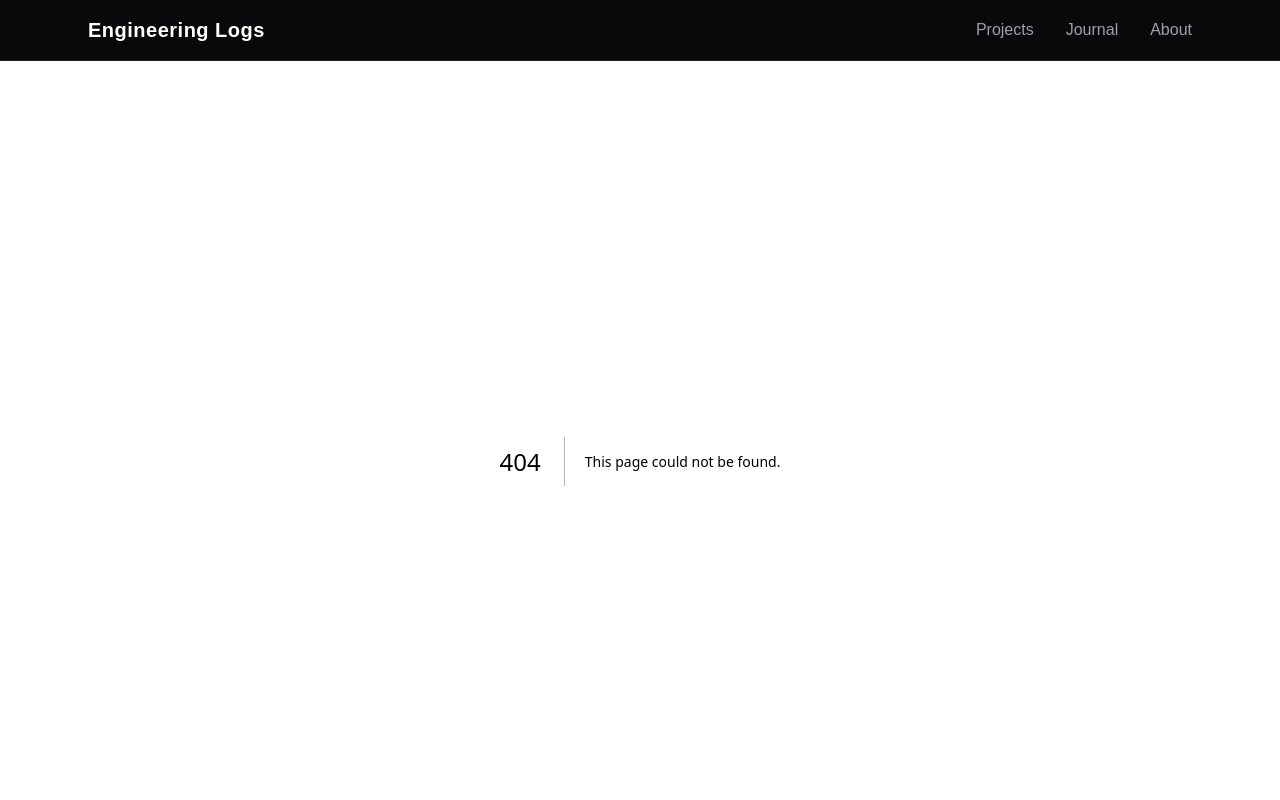
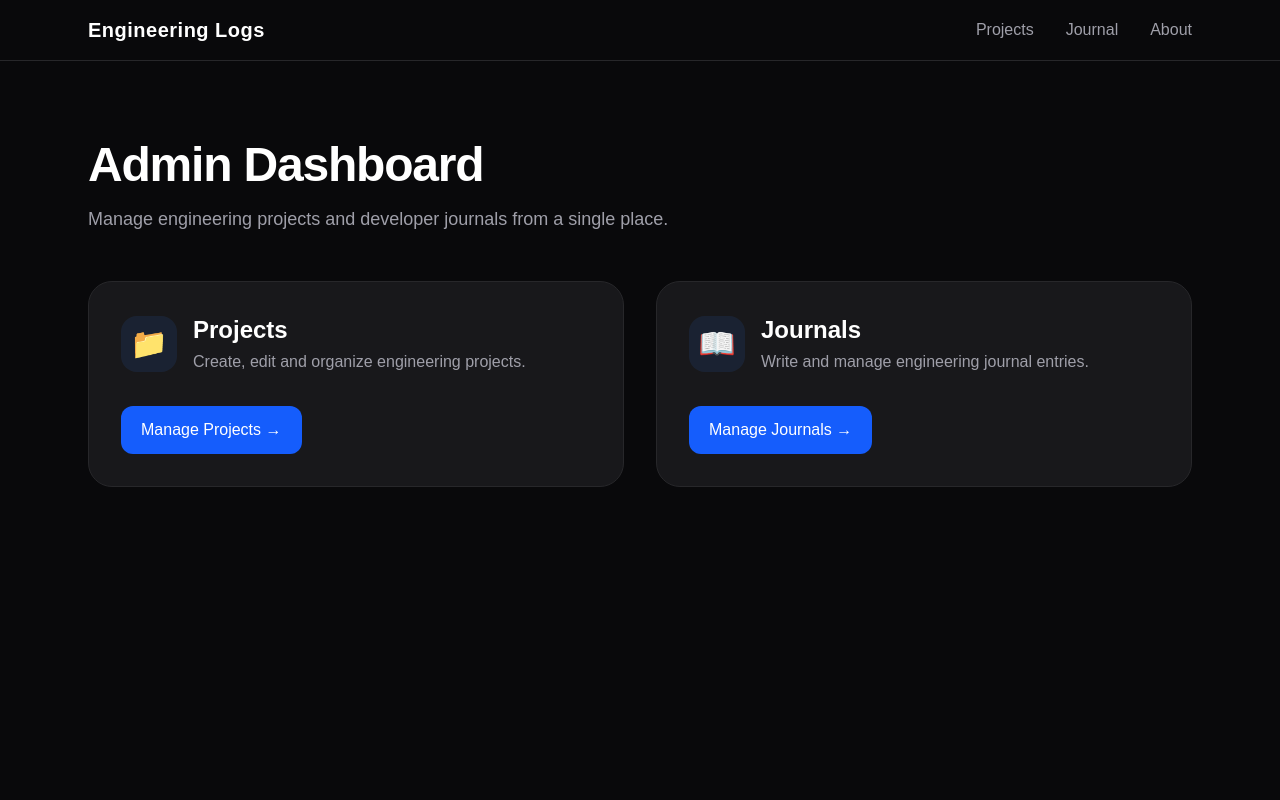
Before and after one commit to UchihaCoder-96/EngineeringLogs, a Next.js app in the folder frontend/: page /admin in a window 1280 px wide. Before the commit this address had no page. Shown: the top 800 px of the page. Built offline with nearby package versions, Linux system fonts and the light colour scheme.

Commit message:
Add Admin dashboard page

```diff
--- /dev/null
+++ b/frontend/app/admin/page.tsx
@@ -0,0 +1,94 @@
+import Link from "next/link";
+
+export default function Page() {
+    return (
+        <section className="min-h-screen bg-zinc-950 text-white">
+            <div className="mx-auto max-w-6xl px-6 py-20">
+
+                <div>
+                    <h1 className="text-5xl font-bold tracking-tight">
+                        Admin Dashboard
+                    </h1>
+
+                    <p className="mt-4 max-w-2xl text-lg text-zinc-400">
+                        Manage engineering projects and developer journals from a
+                        single place.
+                    </p>
+                </div>
+
+                <div className="mt-12 grid gap-8 md:grid-cols-2">
+
+                    <div className="group rounded-3xl border border-zinc-800 bg-zinc-900 p-8 transition-all duration-300 hover:-translate-y-1 hover:border-blue-500/50 hover:shadow-xl hover:shadow-blue-500/10">
+
+                        <div className="flex items-center gap-4">
+
+                            <div className="flex h-14 w-14 items-center justify-center rounded-2xl bg-blue-500/10 text-3xl">
+                                📁
+                            </div>
+
+                            <div>
+                                <h2 className="text-2xl font-semibold">
+                                    Projects
+                                </h2>
+
+                                <p className="mt-1 text-zinc-400">
+                                    Create, edit and organize engineering
+                                    projects.
+                                </p>
+                            </div>
+
+                        </div>
+
+                        <div className="mt-8">
+
+                            <Link
+                                href="/admin/projects"
+                                className="inline-flex rounded-xl bg-blue-600 px-5 py-3 font-medium transition hover:bg-blue-500"
+                            >
+                                Manage Projects →
+                            </Link>
+
+                        </div>
+
+                    </div>
+
+                    <div className="group rounded-3xl border border-zinc-800 bg-zinc-900 p-8 transition-all duration-300 hover:-translate-y-1 hover:border-blue-500/50 hover:shadow-xl hover:shadow-blue-500/10">
+
+                        <div className="flex items-center gap-4">
+
+                            <div className="flex h-14 w-14 items-center justify-center rounded-2xl bg-blue-500/10 text-3xl">
+                                📖
+                            </div>
+
+                            <div>
+                                <h2 className="text-2xl font-semibold">
+                                    Journals
+                                </h2>
+
+                                <p className="mt-1 text-zinc-400">
+                                    Write and manage engineering journal
+                                    entries.
+                                </p>
+                            </div>
+
+                        </div>
+
+                        <div className="mt-8">
+
+                            <Link
+                                href="/admin/journals"
+                                className="inline-flex rounded-xl bg-blue-600 px-5 py-3 font-medium transition hover:bg-blue-500"
+                            >
+                                Manage Journals →
+                            </Link>
+
+                        </div>
+
+                    </div>
+
+                </div>
+
+            </div>
+        </section>
+    );
+}
```
Also changed, not shown: frontend/app/admin/journals/[slug]/edit/page.tsx (added), frontend/app/admin/journals/new/page.tsx (added), frontend/app/admin/journals/page.tsx (added), frontend/app/admin/projects/[slug]/edit/page.tsx (added), frontend/app/admin/projects/new/page.tsx (added), frontend/app/admin/projects/page.tsx (added).
